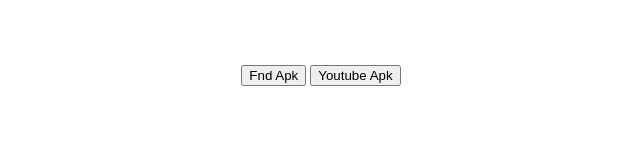
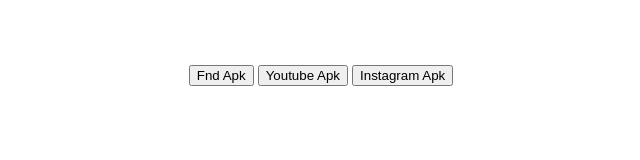
Before and after one commit to ugs01/apk, a plain HTML site: page index.html in a window 1280 px wide. Shown: the whole page, without its empty margins (319-959 px from the left). Drawn offline with Linux system fonts and the light colour scheme.

Commit message:
Update index.html

```diff
--- a/index.html
+++ b/index.html
@@ -8,4 +8,5 @@ button{
 <div id="apks" style="padding: 15px; margin-top:50px; align-items: center"><center>
   <a href="https://github.com/ugs01/apk/raw/main/fnd.apk"><button>Fnd Apk</button></a>
   <a href="https://github.com/ugs01/apk/raw/main/youtube.apk"><button>Youtube Apk</button></a>
+  <a href="https://github.com/ugs01/apk/raw/main/Instagram.apk"><button>Instagram Apk</button></a>
 </div>
```
